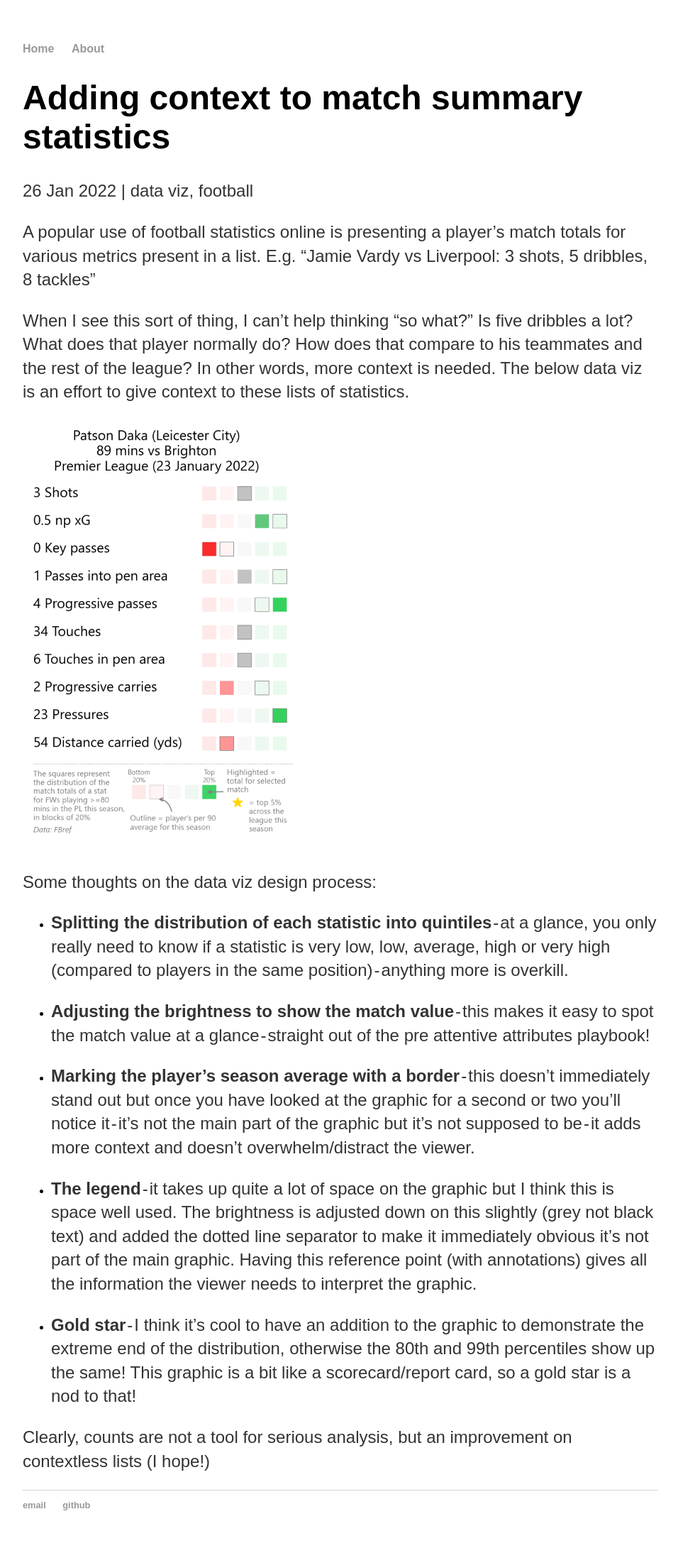
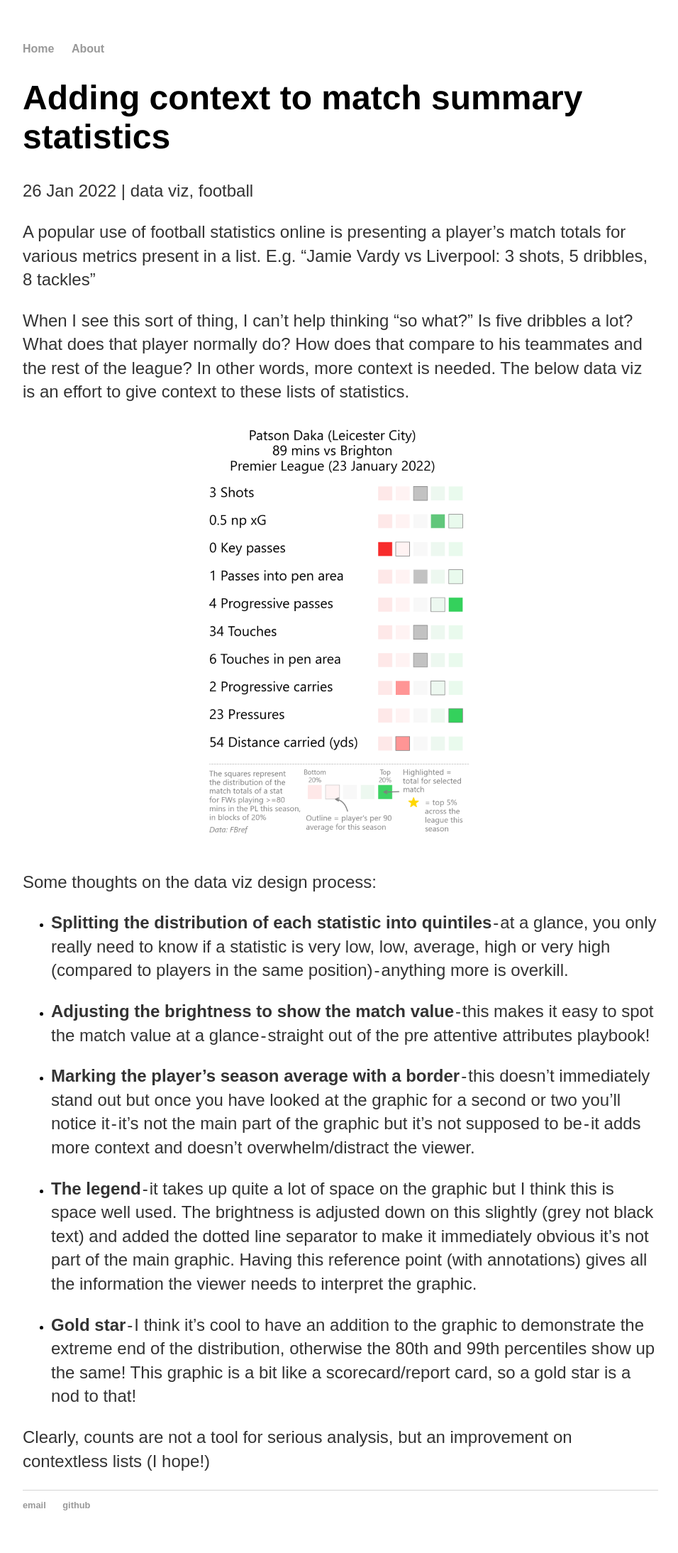
Before and after one commit to georgeball95/georgeball95.github.io, a Jekyll site: the page built from _posts/2022-01-26-match-summary-data-viz.md, in a window 1280 px wide. Shown: the whole page at 71% size, without its empty margins (160-1116 px from the left). Built offline with Jekyll 4.4.1, drawn with Linux system fonts in a browser that asks for light colours.

Commit message:
adjust css

```diff
--- a/about/index.html
+++ b/about/index.html
@@ -3,5 +3,5 @@
 title: About
 ---
 <div class="blurb">
-	<p>Data Scientist, interested in applying data analysis to sports/data viz/forecasting.</p>
+	<p>Data Scientist, interested in applying data analysis to sports;data viz;forecasting.</p>
 </div><!-- /.blurb -->
--- a/css/main.css
+++ b/css/main.css
@@ -1,6 +1,5 @@
 body {
     margin: 60px auto;
-    text-align: left;
     width: 70%;
 }
 nav ul, footer ul {
@@ -17,7 +16,6 @@
 a {
     font-family:'Liberation Sans','Arial';
     text-decoration: none;
-    text-align: left;
     color: #999;
 }
 a:hover {
@@ -30,7 +28,6 @@
 }
 p {
     font-family:'Liberation Sans','Arial';
-    text-align: left;
     font-size: 1.5em;
     line-height: 1.4em;
     color: #333;
@@ -43,7 +40,6 @@
 
 ul.posts {
     font-family:'Liberation Sans','Arial';
-    text-align: left;
     margin: 20px auto 40px;
     font-size: 1.5em;
 }
```
